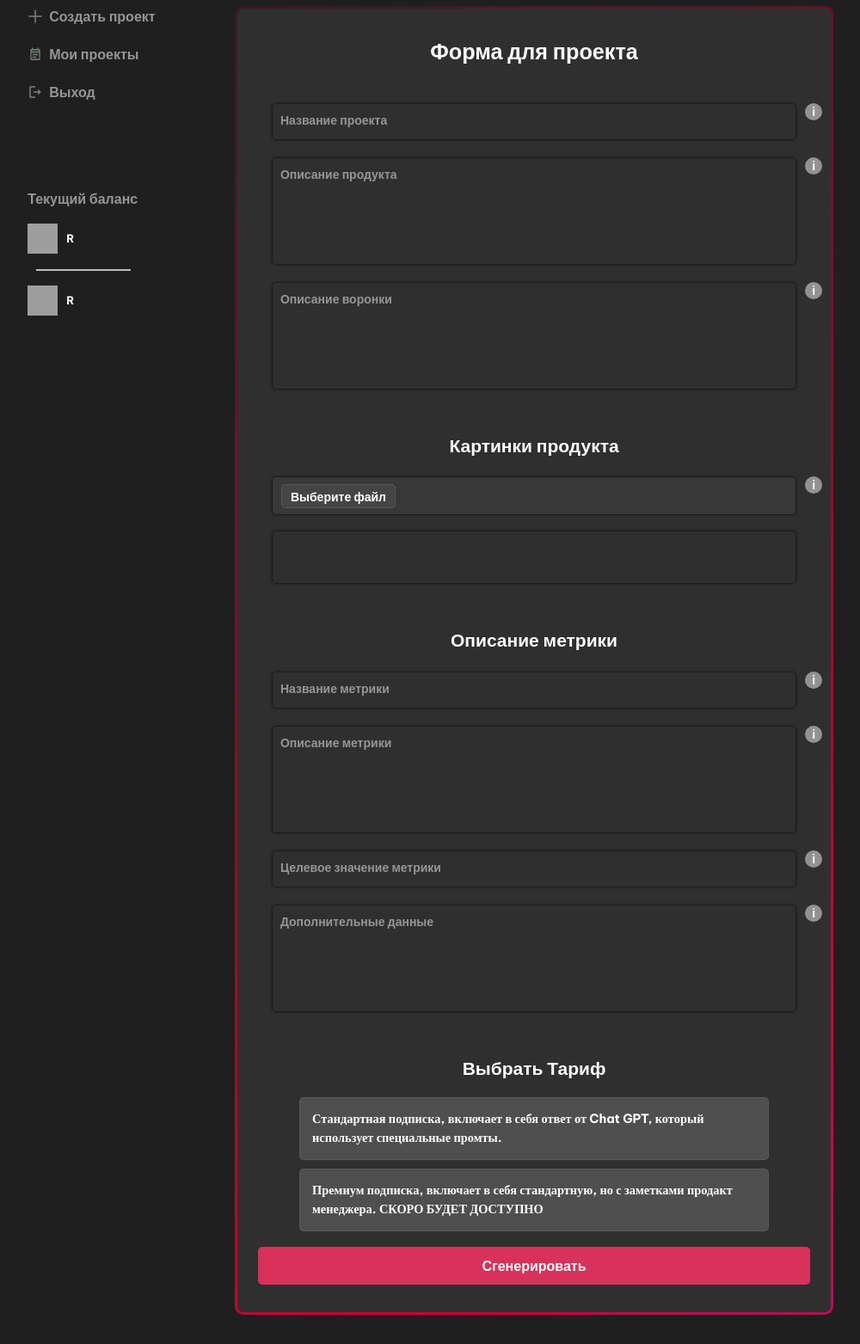
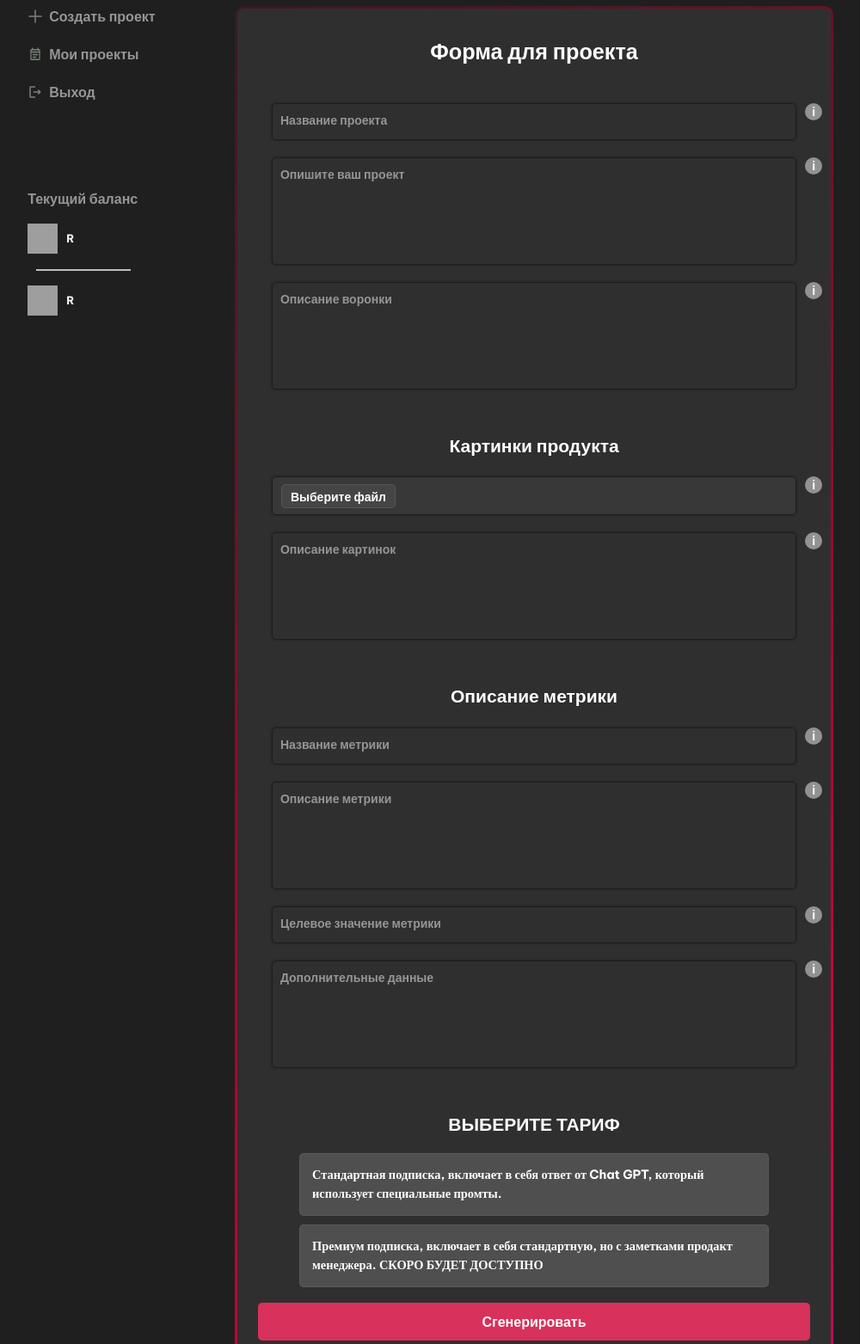
Before and after one commit to Startup-Corp/Start-Smart, a Flask app: template templates/createProject.html in a window 1280 px wide. Shown: the part 157-1720 px from the top of the page at 86% size, without its empty margins (19-1019 px from the left). Run offline with Flask 3, Linux system fonts and the light colour scheme; the template is opened without the code that fills it, so the values that code supplies are empty; parts of the project's set-up code (start-up, migrations or seed data) failed here and were passed over; grey boxes are pictures that could not be loaded.

Commit message:
updated create project descriptions

```diff
--- a/static/css/createProject.css
+++ b/static/css/createProject.css
@@ -853,6 +853,7 @@ input:-webkit-autofill:focus {
   margin: auto;
   text-align: center;
 }
+
 .tooltip {
   position: absolute;
   display: inline-block;
@@ -897,12 +898,11 @@ input:-webkit-autofill:focus {
   border-color: transparent rgba(216, 49, 91, 1) transparent transparent;
 }
 
-
 .tooltip .icon {
   display: inline-block;
   width: 20px;
   height: 20px;
-  background-color:rgb(146, 146, 146);
+  background-color: rgb(146, 146, 146);
   color: #fff;
   border-radius: 50%;
   text-align: center;
--- a/templates/createProject.html
+++ b/templates/createProject.html
@@ -13,7 +13,7 @@ block styles %} <link rel="stylesheet" href="/static/css/createProject.css" />
         <div class="tooltip">
           <div class="icon">i</div>
           <div class="tooltiptext">
-            В данном поле необходимо ввести название вашего проекта.
+            Придумайте название вашего проекта.
           </div>
         </div>
       </div>
@@ -26,7 +26,7 @@ block styles %} <link rel="stylesheet" href="/static/css/createProject.css" />
           rows="5"
           oninput="autoResizeTextarea(this)"
         ></textarea>
-        <label for="descriptionProjectText">Описание продукта</label>
+        <label for="descriptionProjectText">Опишите ваш проект</label>
         <div class="tooltip">
           <div class="icon">i</div>
           <div class="tooltiptext">
@@ -42,11 +42,11 @@ block styles %} <link rel="stylesheet" href="/static/css/createProject.css" />
           rows="5"
           oninput="autoResizeTextarea(this)"
         ></textarea>
-        <label for="name">Описание воронки</label>
+        <label for="descriptionFunnelsText">Описание воронки</label>
         <div class="tooltip">
           <div class="icon">i</div>
           <div class="tooltiptext">
-            Введите описание воронки продаж или другой маркетинговой стратегии.
+            Опишите воронку продаж или другую маркетинговую стратегию.
           </div>
         </div>
       </div>
@@ -56,12 +56,6 @@ block styles %} <link rel="stylesheet" href="/static/css/createProject.css" />
       <h2 class="header-forms">Картинки продукта</h2>
 
       <div class="group">
-        <div class="tooltip">
-          <div class="icon">i</div>
-          <div class="tooltiptext">
-            В данном поле вы можете прикрепить картинки.
-          </div>
-        </div>
         <div class="forms-image-and-description">
           <div class="file-input-div">
             <label for="fileInput" id="fileInputLabel" class="custom-file-input"
@@ -78,13 +72,32 @@ block styles %} <link rel="stylesheet" href="/static/css/createProject.css" />
             />
 
             <ul class="fileDisplay"></ul>
+            <div class="tooltip">
+              <div class="icon">i</div>
+              <div class="tooltiptext">
+                В данном поле вы можете прикрепить картинки.
+              </div>
+            </div>
           </div>
-          <textarea
-            type="text"
-            class="field-image-product-description"
-            id="imageProductDescriptionText"
-            oninput="autoResizeTextarea(this)"
-          ></textarea>
+        </div>
+      </div>
+
+      <div class="group">
+        <textarea
+          placeholder
+          type="text"
+          id="imageProductDescriptionText"
+          oninput="autoResizeTextarea(this)"
+          rows="5"
+        ></textarea>
+        <label for="imageProductDescriptionText">
+          Описание картинок
+        </label>
+        <div class="tooltip">
+          <div class="icon">i</div>
+          <div class="tooltiptext">
+            Опишите добавленные выше картинки.
+          </div>
         </div>
       </div>
     </div>
@@ -152,7 +165,7 @@ block styles %} <link rel="stylesheet" href="/static/css/createProject.css" />
     </div>
 
     <div class="container">
-      <h2 class="header-forms">Выбрать Тариф</h2>
+      <h2 class="header-forms">ВЫБЕРИТЕ ТАРИФ</h2>
       <div class="contaner-choosing-tariff">
         <div class="radio-input">
           <input
```
